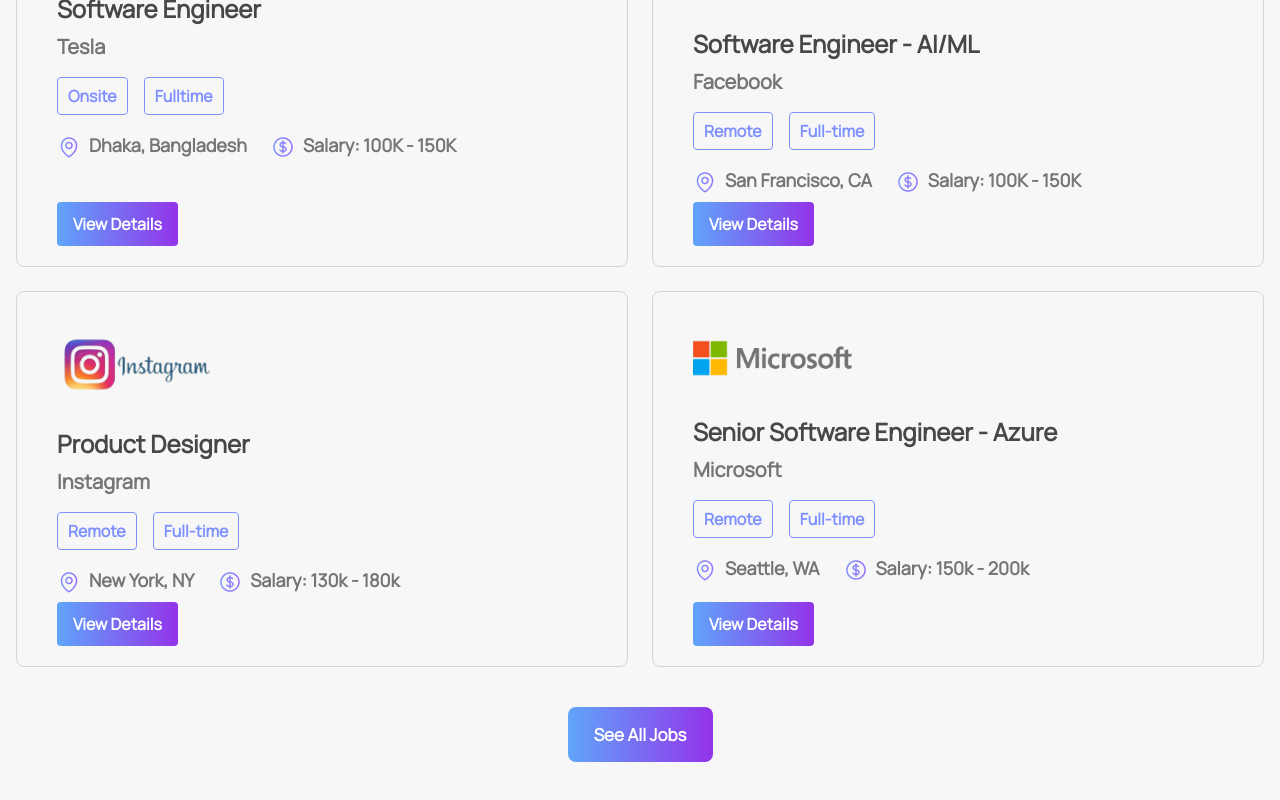
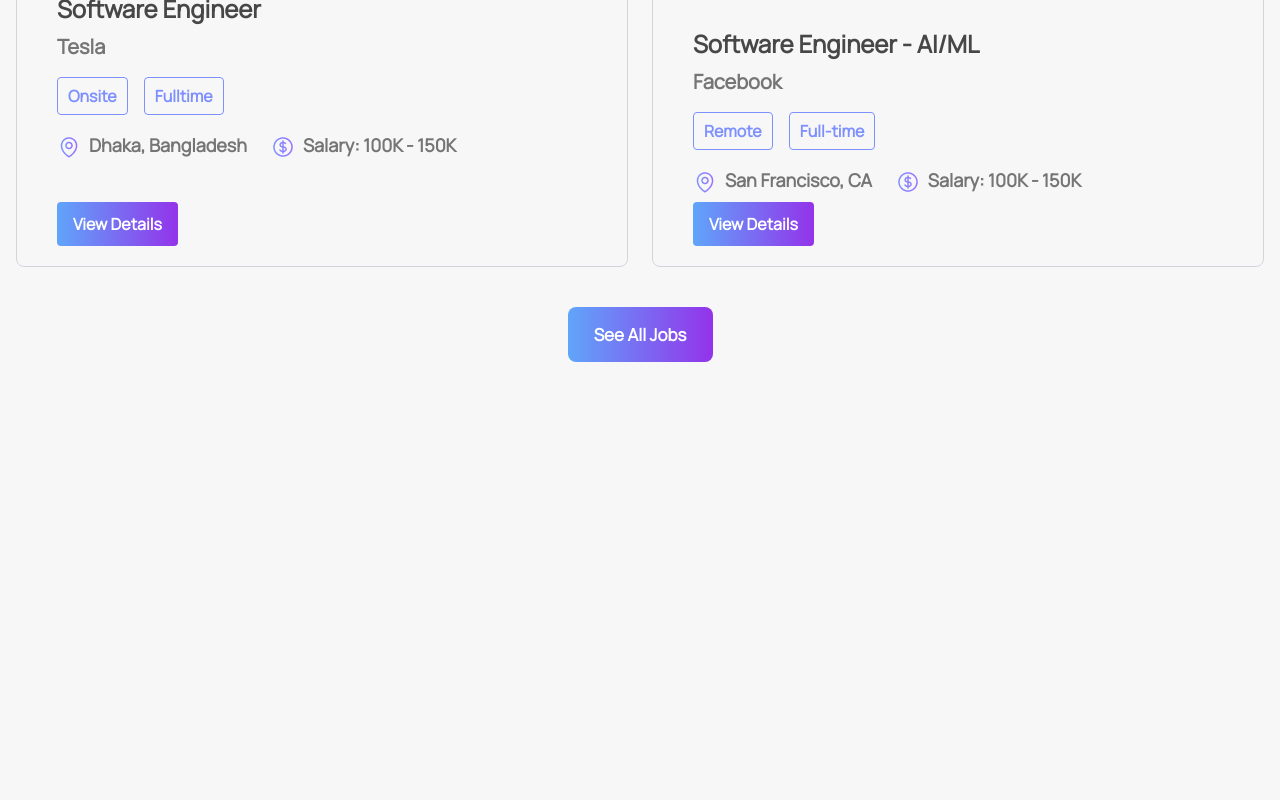
Before and after one commit to rajibrahman74/tech-hub, a React (Vite) app: page / in a window 1280 px wide. Shown: the part 1851-2651 px from the top of the page. After the commit the page ends 2341 px from the top, so only its background shows below. Built offline with nearby package versions, Linux system fonts and the light colour scheme; a web font is replaced by a local one.

Commit message:
[ADD*FIX]-featuredJobs-by-default-four-job-card

```diff
--- a/src/components/FeaturedJobs.jsx
+++ b/src/components/FeaturedJobs.jsx
@@ -1,20 +1,21 @@
-import React, { useEffect, useState } from "react";
-import { Link, useNavigate } from "react-router-dom";
+import React, { useState } from "react";
+import { useLoaderData, useNavigate } from "react-router-dom";
 import FeaturedJobsDetails from "./FeaturedJobsDetails";
 
 const FeaturedJobs = () => {
-  const [featuresDatas, setFeaturesDatas] = useState([]);
+  const [showAll, setShowAll] = useState(false);
+  const [numToShow, setNumToShow] = useState(4);
 
-  useEffect(() => {
-    fetch("featured-jobs.json")
-      .then((res) => res.json())
-      .then((data) => setFeaturesDatas(data));
-  }, []);
+  const featuresDatas = useLoaderData();
 
   const navigate = useNavigate();
-
   const handleViewDetails = (id) => {
     navigate(`/jobdetails/${id}`);
+  };
+
+  const handleShowBtn = () => {
+    setShowAll(true);
+    setNumToShow(featuresDatas.length);
   };
 
   return (
@@ -27,7 +28,7 @@
         need. Its your future
       </p>
       <div className="mt-8 flex flex-wrap gap-6 mx-auto">
-        {featuresDatas.map((fj) => (
+        {featuresDatas.slice(0, numToShow).map((fj) => (
           <FeaturedJobsDetails
             key={fj.id}
             fj={fj}
@@ -35,13 +36,19 @@
           />
         ))}
       </div>
-      <span className="flex justify-center items-center mt-10 mb-32">
-        <button className="w-[145px] h-[55px] flex justify-center items-center font-bold text-[17px] rounded-[8px] text-white bg-gradient-to-r from-blue-400 to-purple-600">
-          <Link>See All Jobs</Link>
-        </button>
-      </span>
+      {!showAll && (
+        <span className="flex justify-center items-center mt-10 mb-32">
+          <button
+            className="w-[145px] h-[55px] flex justify-center items-center font-bold text-[17px] rounded-[8px] text-white bg-gradient-to-r from-blue-400 to-purple-600"
+            onClick={handleShowBtn}
+          >
+            See All Jobs
+          </button>
+        </span>
+      )}
     </section>
   );
 };
 
+
 export default FeaturedJobs;
--- a/src/components/JobDetails.jsx
+++ b/src/components/JobDetails.jsx
@@ -16,10 +16,10 @@
           src={bgTwo}
           alt=""
         />
-        <h1 className="text-[#1A1919] text-3xl font-bold">Job Details</h1>
+        <h1 className="text-[#1A1919] text-3xl font-extrabold">Job Details</h1>
         <img className="absolute left-0 top-32" src={bgOne} alt="" />
       </div>
-      <div>{<JobDetailsData data={data} />}</div>
+      <div className="my-32">{<JobDetailsData data={data} />}</div>
     </section>
   );
 };
--- a/src/components/JobDetailsData.jsx
+++ b/src/components/JobDetailsData.jsx
@@ -2,9 +2,15 @@
 
 const JobDetailsData = ({data}) => {
     console.log(data);
+    const {job_description, job_responsibility, educational_requirements, experiences, salary, job_title, } = data;
     return (
         <div>
-            <h1>job details data</h1>
+            <div>
+
+            </div>
+            <div>
+
+            </div>
         </div>
     );
 };
--- a/src/main.jsx
+++ b/src/main.jsx
@@ -17,13 +17,14 @@
     children: [
       {
         path: "/",
-        element: <Home />
+        element: <Home />,
+        loader: () => fetch("/featured-jobs.json"),
       },
       {
         path: "/jobdetails/:id",
         element: <JobDetails/>,
         loader: ({ params }) =>
-          fetch("/featured-jobs.json").then((response) => response.json()),
+          fetch("/featured-jobs.json").then((res) => res.json()),
       },
       {
         path: "statistics",
```
